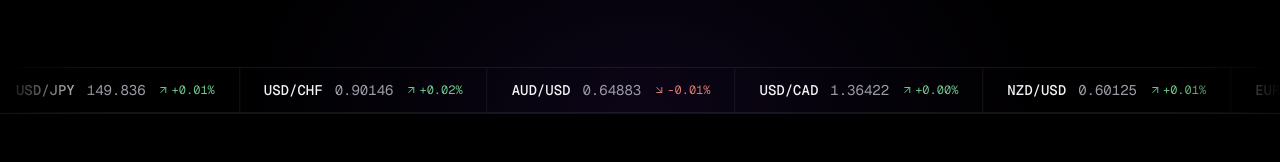
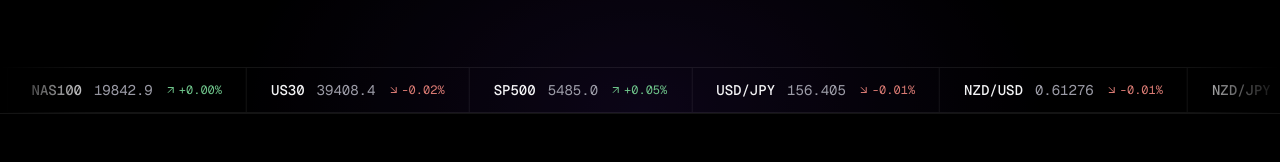
Before and after one commit to TaylorURL/rootriseholdings-com, a React (Vite) app: page /features in a window 1280 px wide. Shown: the part 597-759 px from the top of the page. Built offline with nearby package versions, Linux system fonts and the light colour scheme; no server answers.

Commit message:
sunday: Write src/components/marketing/FxTicker.jsx

```diff
--- a/src/components/marketing/FxTicker.jsx
+++ b/src/components/marketing/FxTicker.jsx
@@ -1,17 +1,17 @@
 import { ArrowDownRight, ArrowUpRight } from 'lucide-react'
 import { cn } from '../../lib/cn'
-import { useFxQuotes } from '../../lib/fxData'
-import { decimalsForPair } from '../../lib/fxData/pairs'
+import { useInstrumentQuotes } from '../../data/instruments'
+import { formatInstrumentPrice } from '../../lib/format'
 
-/** One ticker cell: pair, live price, signed change. */
+/** One ticker cell: instrument, live price, signed change. */
 function TickerItem({ quote }) {
   const positive = quote.changePct >= 0
   const Arrow = positive ? ArrowUpRight : ArrowDownRight
   return (
     <span className="flex shrink-0 items-center gap-3 px-6 py-3">
-      <span className="font-mono text-sm font-medium text-text">{quote.pair}</span>
+      <span className="font-mono text-sm font-medium text-text">{quote.displaySymbol}</span>
       <span className="font-mono text-sm tabular-nums text-text-muted">
-        {quote.bid.toFixed(decimalsForPair(quote.pair))}
+        {formatInstrumentPrice(quote.bid, quote.symbol)}
       </span>
       <span
         className={cn(
@@ -28,15 +28,16 @@ function TickerItem({ quote }) {
 }
 
 /**
- * Edge-to-edge live FX marquee. Pulls real/near-real quotes from the swappable
- * data layer and loops seamlessly. The track is duplicated so the CSS scroll
- * never shows a seam; reduced-motion users get a static, scrollable strip.
+ * Edge-to-edge live instrument marquee across the desk's traded + watch set.
+ * Pulls quotes from the swappable simulated data layer and loops seamlessly.
+ * The track is duplicated so the CSS scroll never shows a seam; reduced-motion
+ * users get a static, scrollable strip.
  *
  * @param {object} props
  * @param {string} [props.className]
  */
 export default function FxTicker({ className }) {
-  const { quotes } = useFxQuotes()
+  const { quotes } = useInstrumentQuotes()
 
   return (
     <div
@@ -45,13 +46,13 @@ export default function FxTicker({ className }) {
         '[mask-image:linear-gradient(to_right,transparent,#000_8%,#000_92%,transparent)]',
         className,
       )}
-      aria-label="Live foreign exchange rates"
+      aria-label="Live instrument rates"
     >
       <div className="ticker-track flex w-max">
         {[0, 1].map((copy) => (
           <div key={copy} className="flex divide-x divide-border" aria-hidden={copy === 1}>
             {quotes.map((quote) => (
-              <TickerItem key={`${copy}-${quote.pair}`} quote={quote} />
+              <TickerItem key={`${copy}-${quote.symbol}`} quote={quote} />
             ))}
           </div>
         ))}
```
